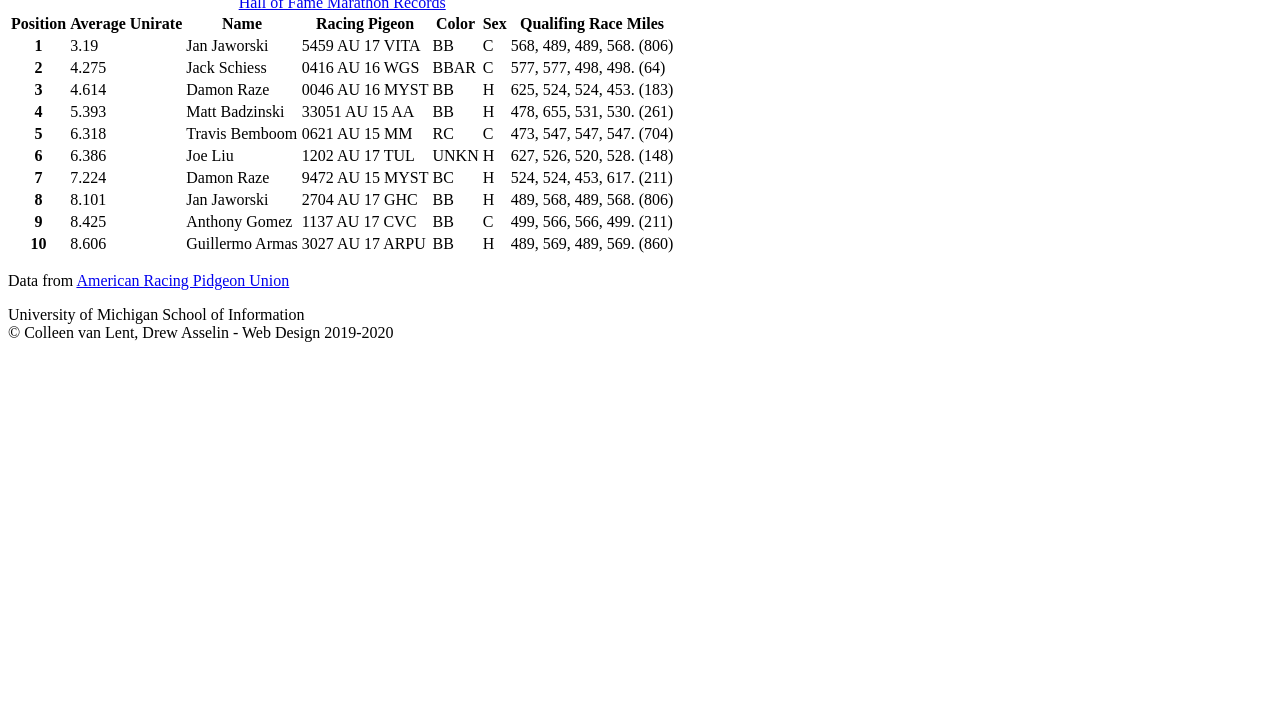
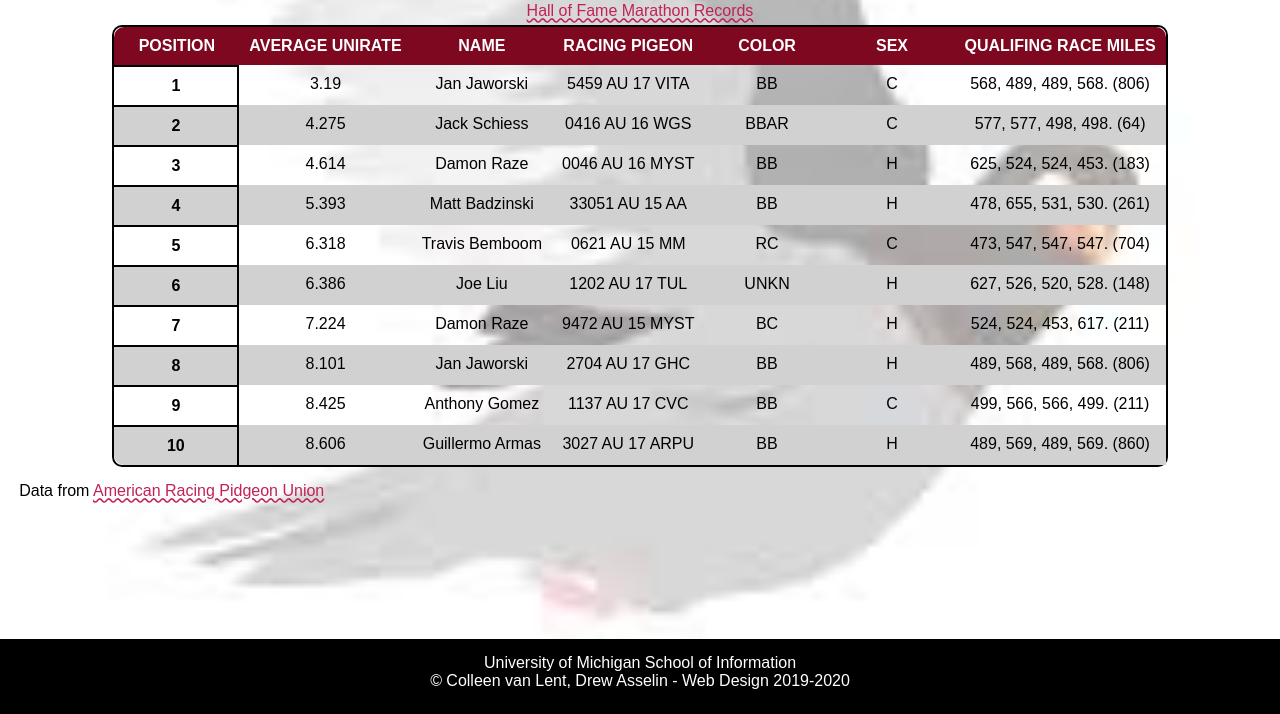
Before and after one commit to Terribleangel/homework4-2021, a plain HTML site: page index.html in a window 1280 px wide. Shown: the part 86-800 px from the top of the page. Drawn offline with Linux system fonts and the light colour scheme; a web font is replaced by a local one.

Commit message:
Add files via upload

```diff
--- a/css/style.css
+++ b/css/style.css
@@ -32,6 +32,9 @@ body{
   background-position: center;
 
   /*Req 1*/
+  font-family: 'Andika', sans-serif;
+  background-color: #DDDDDD;
+  background-image: url("../images/pigeon-background.JPEG");
 }
 
 h1{
@@ -39,47 +42,99 @@ h1{
   font-size: 2em;
 
   /*Req 2*/
+  line-height: 2;
+  text-align: center;
 }
 
 p{
   /*Req 3*/
+  padding-top: 15px;
 }
 
 a{
   /*Req 4*/
+  font-size: 16px;
+  color: #C12258;
+  text-decoration-style: wavy;
 }
 
 /*Req 5*/
 /*Add selector and rule here*/
+*:focus{
+  border-color: #417243;
+  border-style: dashed;
+  border: 3px;
+}
 
 
 /*Req 6a*/
 td{
+  text-align: center;
+  padding: 10px;
+  border-top: 2px;
+  border-color: black;
 
 }
 
 /*Req 6b*/
 .colhead{
   color: #FFFFFF;
-
+  min-width: 125px;
+  padding: 10px;
+  text-align: center;
+  text-transform: uppercase;
+  background-color: #7e0820;
 }
 /*Req 6c*/
 .rowhead{
-
+  padding: 10px;
+  text-align: center;
+  vertical-align: middle;
+  border-top: 2px solid black;
+  border-right: 2px solid black;
 }
 
 /*Req 6d*/
 /*Req 6e*/
 /*Req 6f*/
+tr:nth-child(odd) {
+  background-color: transparent;
+}
+tr:nth-child(even) {
+  background-color: #D1D1D1;
+}
+tr:hover {
+  background-color: rgb(126, 8, 32, 0.25);
+}
+/* background-color: rgb(A,B,C,D) where abc is rgb values and D is transparency*/
 
 
 /*Req 7*/
 table{
     border: 2px solid #000000;
+    margin-left: auto;
+    margin-right: auto;
+    border-spacing: 0;
+    border-radius: 10px;
 }
 
-thead tr:first-child th:first-child{}
+thead tr:first-child th:first-child{
+  border-top-left-radius: 10px;
 
+}
+
+thead tr:first-child th:last-child{
+  border-top-right-radius: 10px;
+
+}
+tbody tr:last-child th:first-child{
+  border-bottom-left-radius: 10px;
+
+}
+tbody tr:last-child th:last-child{
+  border-bottom-right-radius: 10px;
+
+}
 /*Add selectors and rules here*/
 
 
@@ -89,4 +144,8 @@ footer{
   background:#000000;
   text-align:center;
   color: #FFFFFF;
+  min-height: 75px;
+  position: fixed;
+  bottom: 0;
+  left: 0;
 }
--- a/index.html
+++ b/index.html
@@ -3,6 +3,10 @@
   <head>
     <meta charset="UTF-8">
     <!-- Link the style sheets and Google font -->
+    <link rel="preconnect" href="https://fonts.gstatic.com">
+  <link href="https://fonts.googleapis.com/css2?family=Andika&display=swap" rel="stylesheet">
+  <link rel="stylesheet" type="text/css" href="css/html5reset.css">
+	<link rel="stylesheet" type="text/css" href="css/style.css">
     <link rel="shortcut icon" type="image/png" href="images/pigeon-icon.png"/>
     <!-- Image by <a href="https://pixabay.com/users/chiplanay-1971251/?utm_source=link-attribution&amp;utm_medium=referral&amp;utm_campaign=image&amp;utm_content=3303111">chiplanay</a> from <a href="https://pixabay.com/?utm_source=link-attribution&amp;utm_medium=referral&amp;utm_campaign=image&amp;utm_content=3303111">Pixabay</a> -->
     <title>AU National Old Bird Hall of Fame Marathon Distance</title>
@@ -27,8 +31,9 @@
   * You can do it! (*•̀ᴗ•́*)و
   ******************************************** -->
   <body>
-    <h1>AU National Old Bird Hall of Fame Marathon Distance</h1>
+
     <main>
+      <h1>AU National Old Bird Hall of Fame Marathon Distance</h1>
       <table>
         <caption><a href = "https://pigeon-ndb.com/results/">Hall of Fame Marathon Records</a></caption>
       <thead>
```
